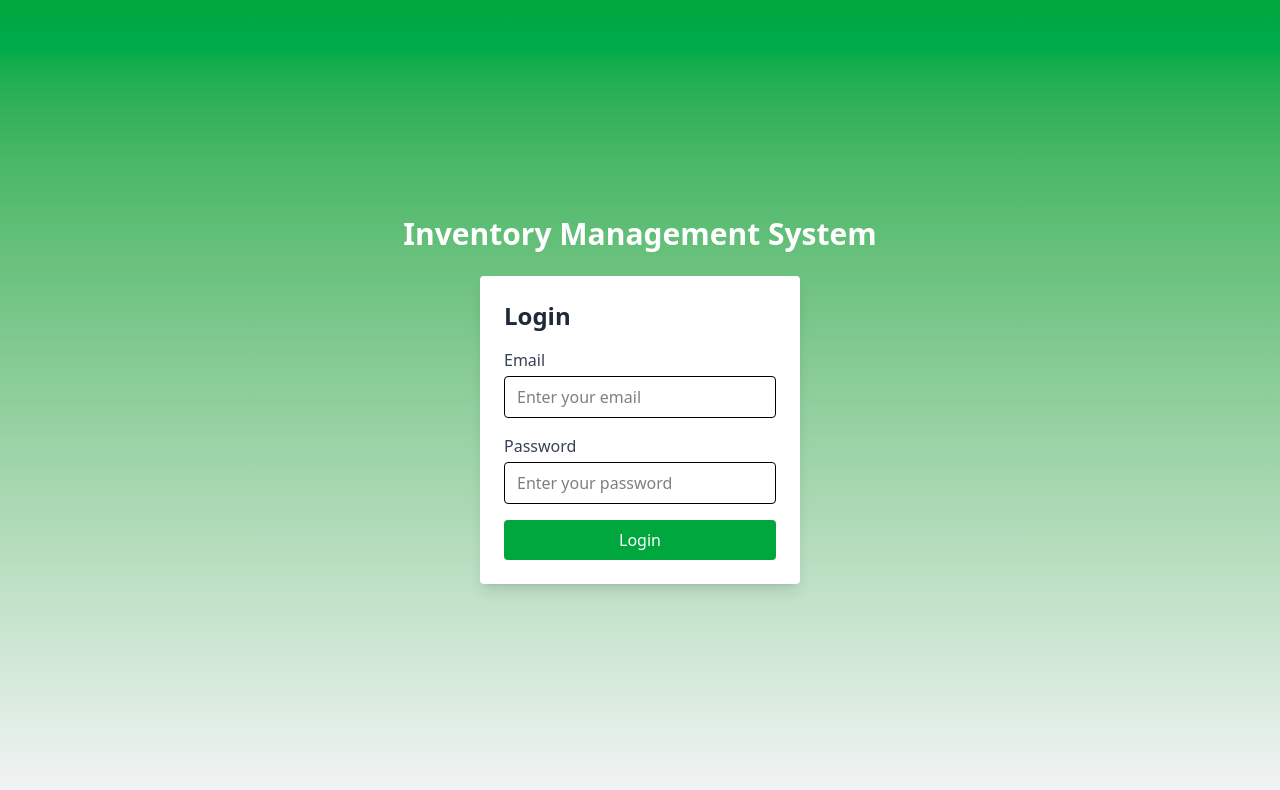
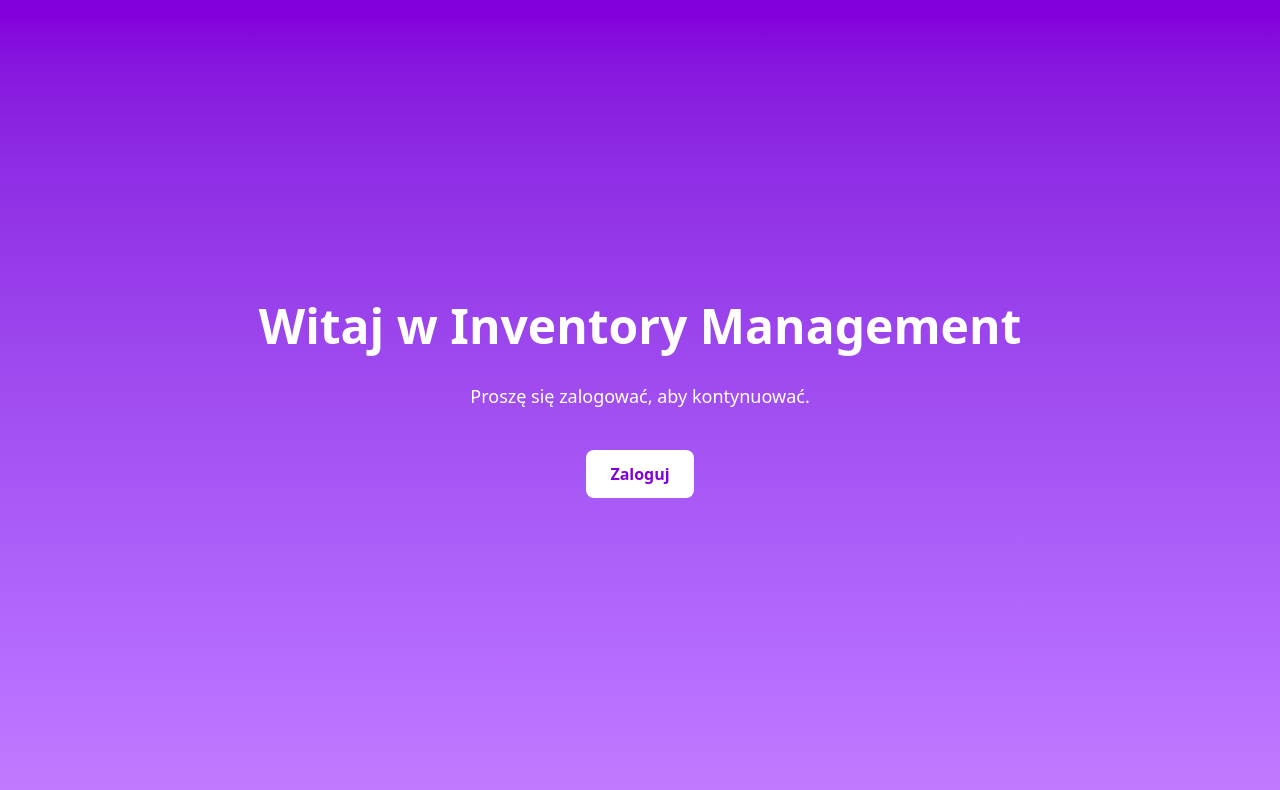
Before and after one commit to kkamilll/IoTLab, a React (Vite) app in the folder frontend/: page / in a window 1280 px wide. Before the commit this address led to /login. Shown: the top 790 px of the page. Built offline with nearby package versions, Linux system fonts and the light colour scheme.

Commit message:
add welcome_page

```diff
--- a/frontend/src/App.jsx
+++ b/frontend/src/App.jsx
@@ -1,27 +1,32 @@
-
-import './App.css'
-import {BrowserRouter as Router, Routes, Route} from 'react-router'
+import './App.css';
+import { BrowserRouter as Router, Routes, Route } from 'react-router-dom';
 import Login from './pages/Login';
 import Home from './pages/Home';
 import Admin from './pages/HomeAdmin';
-import Root from './utils/Root';
+import RootRedirect from './utils/RootRedirect';
 import ProtectedRoutes from './utils/ProtectedRoutes';
+import WelcomePage from './pages/WelcomePage';
 
 function App() {
-
   return (
     <Router>
       <Routes>
-        <Route path='/' element={<Root/>} />
-        <Route path='/login' element={<Login/>} />
-        <Route path='/home' element={<Home/>} />
-        <Route path='/home-admin' element={ <ProtectedRoutes requireRole={['admin']}>
+        <Route path="/" element={<WelcomePage />} />
+        <Route path="/login" element={<Login />} />
+        <Route path="/home" element={<Home />} />
+        <Route
+          path="/home-admin"
+          element={
+            <ProtectedRoutes requireRole={['admin']}>
               <Admin />
             </ProtectedRoutes>
-} />
-        <Route path='/unauthorized' element={<>Unauthorized</>} />
+          }
+        />
+        <Route path="/unauthorized" element={<>Unauthorized</>} />
+        <Route path="/redirect" element={<RootRedirect />} />
       </Routes>
     </Router>
-  )
+  );
 }
-export default App
+
+export default App;
--- a/frontend/src/components/Sidebar.jsx
+++ b/frontend/src/components/Sidebar.jsx
@@ -1,5 +1,5 @@
 import React, { useEffect, useState } from "react";
-import { NavLink } from 'react-router';
+import { NavLink } from 'react-router-dom';
 import { useAuth } from "../context/AuthContext";
 
 const Sidebar = () => {
--- a/frontend/src/pages/Login.jsx
+++ b/frontend/src/pages/Login.jsx
@@ -1,11 +1,11 @@
-import React, { useState } from "react";
-import { useAuth } from "../context/AuthContext";
-import { useNavigate } from "react-router";
-import axios from "axios";
+import React, { useState } from 'react';
+import { useAuth } from '../context/AuthContext';
+import { useNavigate } from 'react-router-dom';
+import axios from 'axios';
 
 const Login = () => {
-  const [email, setEmail] = useState("");
-  const [password, setPassword] = useState("");
+  const [email, setEmail] = useState('');
+  const [password, setPassword] = useState('');
   const [error, setError] = useState(null);
   const [loading, setLoading] = useState(false);
 
@@ -18,28 +18,25 @@ const Login = () => {
     setError(null);
 
     try {
-      const response = await axios.post("http://localhost:3500/login", {
-        email,
-        password,
-      });
+      const response = await axios.post('http://localhost:3500/login', { email, password });
 
       const { success, user, token, message } = response.data;
 
       if (success) {
         await login(user, token);
-        if (user.role === "admin") {
-          navigate("/home-admin");
+        if (user.role === 'admin') {
+          navigate('/home-admin'); // bez replace - pozwala cofać
         } else {
-          navigate("/home");
+          navigate('/home');
         }
       } else {
-        setError(message || "Login failed");
+        setError(message || 'Login failed');
       }
     } catch (err) {
       if (err.response) {
-        setError(err.response.data.message || "Something went wrong");
+        setError(err.response.data.message || 'Something went wrong');
       } else {
-        setError("Server is not responding");
+        setError('Server is not responding');
       }
     } finally {
       setLoading(false);
@@ -89,7 +86,7 @@ const Login = () => {
             className="w-full bg-green-600 text-white py-2 rounded hover:bg-green-700 transition"
             disabled={loading}
           >
-            {loading ? "Loading..." : "Login"}
+            {loading ? 'Loading...' : 'Login'}
           </button>
         </form>
       </div>
--- /dev/null
+++ b/frontend/src/pages/WelcomePage.jsx
@@ -0,0 +1,25 @@
+import React from 'react';
+import { useNavigate } from 'react-router-dom';
+
+const WelcomePage = () => {
+  const navigate = useNavigate();
+
+  const handleLoginClick = () => {
+    navigate('/login'); // dodaje do historii
+  };
+
+  return (
+    <div className="min-h-screen flex flex-col items-center justify-center bg-gradient-to-b from-purple-700 to-purple-400 text-white">
+      <h1 className="text-5xl font-bold mb-8">Witaj w Inventory Management</h1>
+      <p className="mb-10 text-lg">Proszę się zalogować, aby kontynuować.</p>
+      <button
+        onClick={handleLoginClick}
+        className="px-6 py-3 bg-white text-purple-700 rounded-lg font-semibold hover:bg-gray-100 transition"
+      >
+        Zaloguj
+      </button>
+    </div>
+  );
+};
+
+export default WelcomePage;
--- a/frontend/src/utils/ProtectedRoutes.jsx
+++ b/frontend/src/utils/ProtectedRoutes.jsx
@@ -1,6 +1,6 @@
 import { useEffect } from "react";
 import { useAuth } from "../context/AuthContext";
-import { useNavigate } from "react-router";
+import { useNavigate } from "react-router-dom";
 
 
 const ProtectedRoutes = ({children, requireRole}) => {
--- /dev/null
+++ b/frontend/src/utils/RootRedirect.jsx
@@ -0,0 +1,7 @@
+import { Navigate } from 'react-router-dom';
+
+const RootRedirect = () => {
+  return <Navigate to="/home" />; // brak replace - zachowuje historię
+};
+
+export default RootRedirect;
--- a/package.json
+++ b/package.json
@@ -16,7 +16,8 @@
     "dotenv": "^17.2.1",
     "express": "^5.1.0",
     "jsonwebtoken": "^9.0.2",
-    "mongoose": "^8.17.0"
+    "mongoose": "^8.17.0",
+    "react-router-dom": "^7.7.1"
   },
   "devDependencies": {
     "nodemon": "^3.1.10"
```
Also changed, not shown: 1 other file (tests, documents, lock files or other folders).
